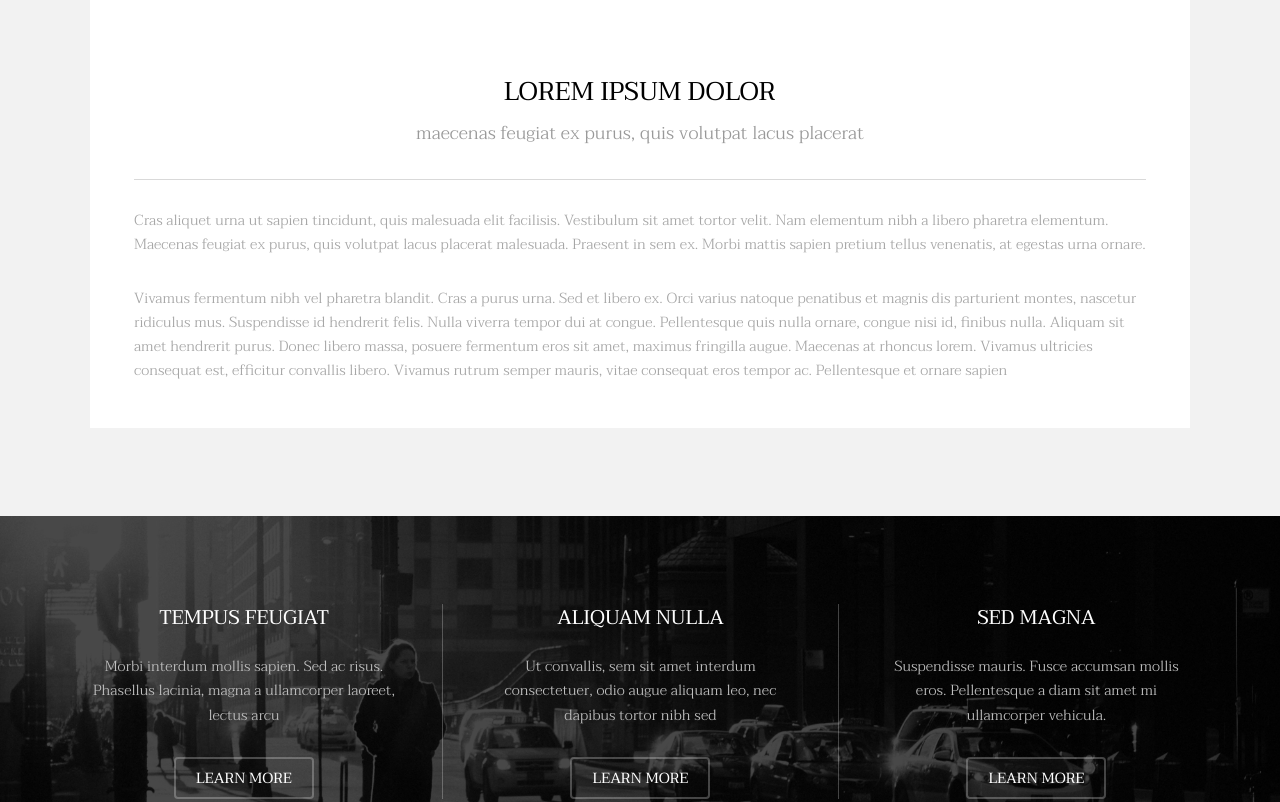
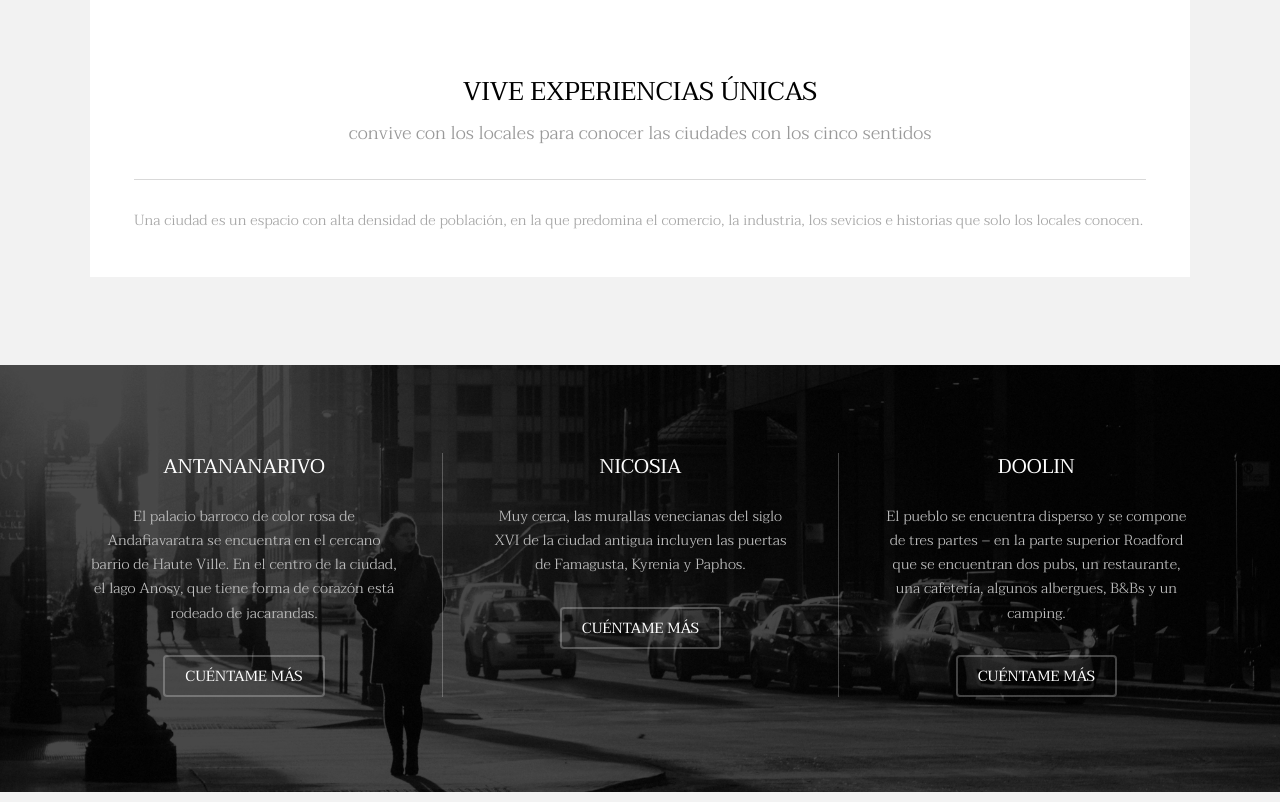
Before and after one commit to Alexlord14/04_REP_METROPOLITA, a plain HTML site: page index.html in a window 1280 px wide. Shown: the part 1216-2018 px from the top of the page. Drawn offline with Linux system fonts and the light colour scheme.

Commit message:
todos los textos que faltan por Adrian

```diff
--- a/index.html
+++ b/index.html
@@ -55,12 +55,11 @@
 							</div>
 							<div class="content">
 								<header class="align-center">
-									<h2>Lorem ipsum dolor</h2>
-									<p>maecenas feugiat ex purus, quis volutpat lacus placerat</p>
+									<h2>Vive experiencias únicas</h2>
+									<p>convive con los locales para conocer las ciudades con los cinco sentidos</p>
 								</header>
 								<hr />
-								<p> Cras aliquet urna ut sapien tincidunt, quis malesuada elit facilisis. Vestibulum sit amet tortor velit. Nam elementum nibh a libero pharetra elementum. Maecenas feugiat ex purus, quis volutpat lacus placerat malesuada. Praesent in sem ex. Morbi mattis sapien pretium tellus venenatis, at egestas urna ornare.</p>
-								<p>Vivamus fermentum nibh vel pharetra blandit. Cras a purus urna. Sed et libero ex. Orci varius natoque penatibus et magnis dis parturient montes, nascetur ridiculus mus. Suspendisse id hendrerit felis. Nulla viverra tempor dui at congue. Pellentesque quis nulla ornare, congue nisi id, finibus nulla. Aliquam sit amet hendrerit purus. Donec libero massa, posuere fermentum eros sit amet, maximus fringilla augue. Maecenas at rhoncus lorem. Vivamus ultricies consequat est, efficitur convallis libero. Vivamus rutrum semper mauris, vitae consequat eros tempor ac. Pellentesque et ornare sapien</p>
+								<p> Una ciudad es un espacio con alta densidad de población, en la que predomina el comercio, la industria, los sevicios e historias que solo los locales conocen.</p>
 							</div>
 						</div>
 					</div>
@@ -73,29 +72,29 @@
 					<div id="flexgrid">
 						<div>
 							<header>
-								<h3>Tempus Feugiat</h3>
+								<h3>Antananarivo</h3>
 							</header>
-							<p>Morbi interdum mollis sapien. Sed ac risus. Phasellus lacinia, magna a ullamcorper laoreet, lectus arcu</p>
+							<p>El palacio barroco de color rosa de Andafiavaratra se encuentra en el cercano barrio de Haute Ville. En el centro de la ciudad, el lago Anosy, que tiene forma de corazón está rodeado de jacarandas.</p>
 							<ul class="actions">
-								<li><a href="#" class="button alt">Learn More</a></li>
+								<li><a href="#" class="button alt">cuéntame más</a></li>
 							</ul>
 						</div>
 						<div>
 							<header>
-								<h3>Aliquam Nulla</h3>
+								<h3>Nicosia</h3>
 							</header>
-							<p>Ut convallis, sem sit amet interdum consectetuer, odio augue aliquam leo, nec dapibus tortor nibh sed </p>
+							<p>Muy cerca, las murallas venecianas del siglo XVI de la ciudad antigua incluyen las puertas de Famagusta, Kyrenia y Paphos. </p>
 							<ul class="actions">
-								<li><a href="#" class="button alt">Learn More</a></li>
+								<li><a href="#" class="button alt">cuéntame más</a></li>
 							</ul>
 						</div>
 						<div>
 							<header>
-								<h3>Sed Magna</h3>
+								<h3>Doolin</h3>
 							</header>
-							<p>Suspendisse mauris. Fusce accumsan mollis eros. Pellentesque a diam sit amet mi ullamcorper vehicula.</p>
+							<p>El pueblo se encuentra disperso y se compone de tres partes – en la parte superior Roadford que se encuentran dos pubs, un restaurante, una cafetería, algunos albergues, B&amp;Bs y un camping.</p>
 							<ul class="actions">
-								<li><a href="#" class="button alt">Learn More</a></li>
+								<li><a href="#" class="button alt">cuéntame más</a></li>
 							</ul>
 						</div>
 					</div>
```
